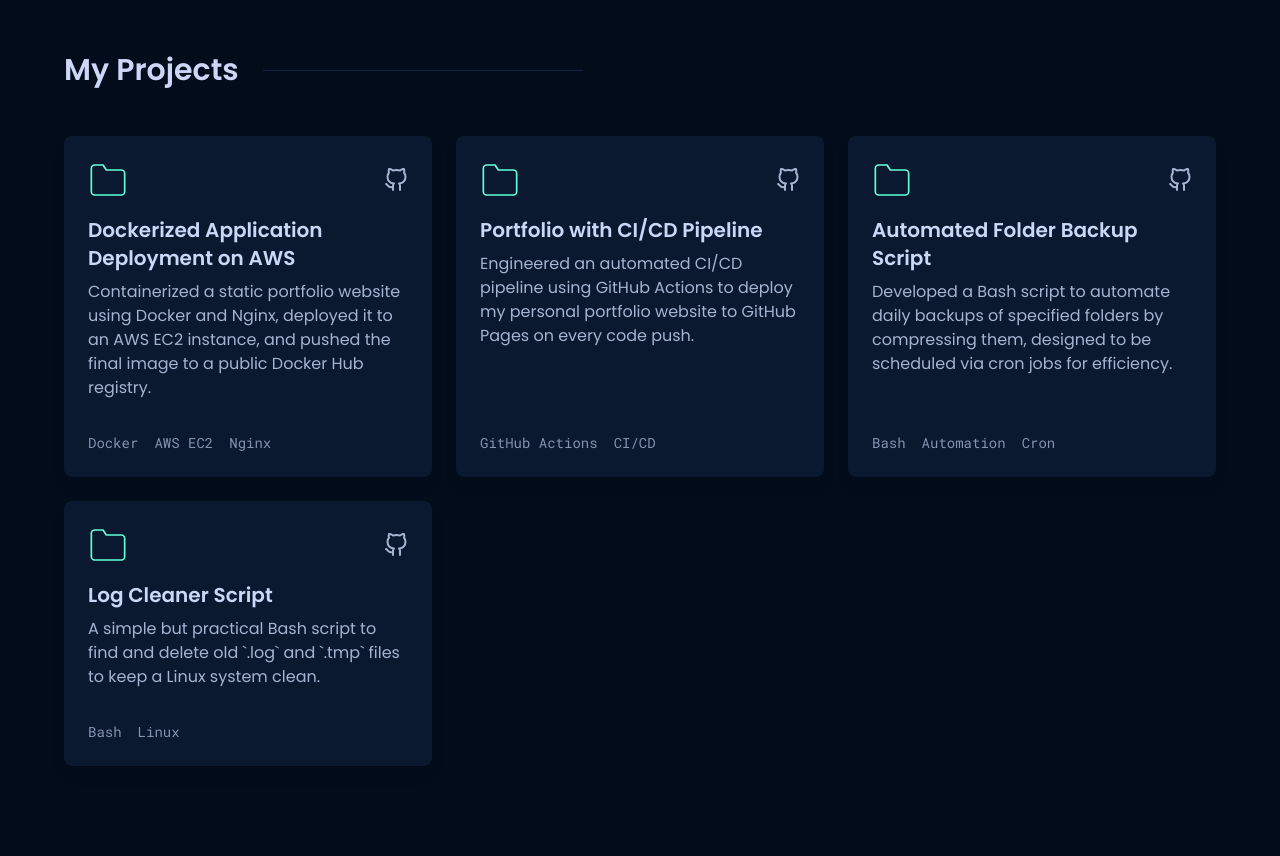
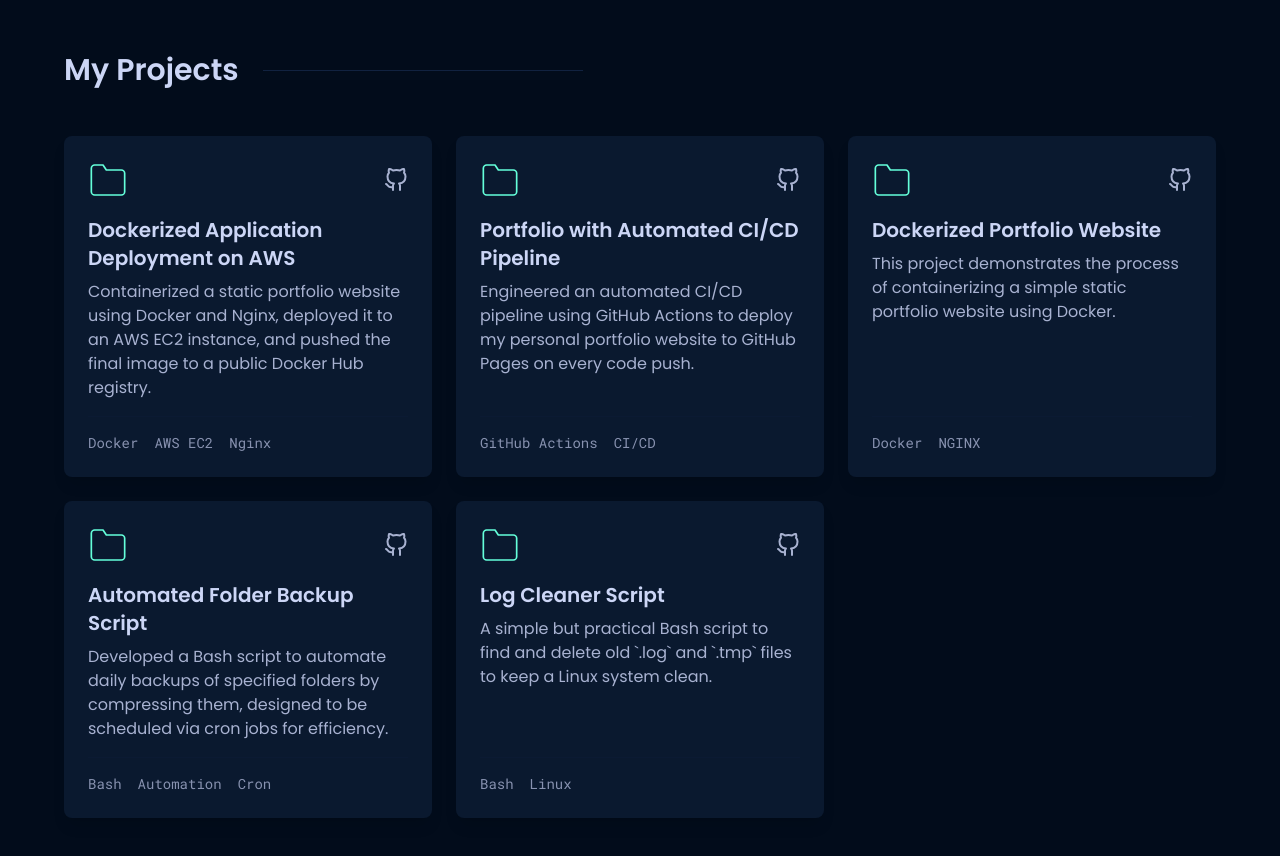
Before and after one commit to KunalSingh005/Kunal-Singh, a React (Vite) app: page / in a window 1280 px wide. Shown: the part 2320-3176 px from the top of the page. Built offline with nearby package versions, Linux system fonts and the light colour scheme.

Commit message:
Update constants.ts

```diff
--- a/constants.ts
+++ b/constants.ts
@@ -40,10 +40,16 @@ export const PROJECTS_DATA: Project[] = [
         repoUrl: 'https://github.com/KunalSingh005/dockerized-portfolio-website',
     },
     {
-        title: 'Portfolio with CI/CD Pipeline',
+        title: 'Portfolio with Automated CI/CD Pipeline',
         description: 'Engineered an automated CI/CD pipeline using GitHub Actions to deploy my personal portfolio website to GitHub Pages on every code push.',
         tech: ['GitHub Actions', 'CI/CD'],
         repoUrl: 'https://github.com/KunalSingh005/portfolio-website-cicd',
+    },
+    {
+        title: 'Dockerized Portfolio Website',
+        description: 'This project demonstrates the process of containerizing a simple static portfolio website using Docker.',
+        tech: ['Docker', 'NGINX'],
+        repoUrl: 'https://github.com/KunalSingh005/dockerized-portfolio-website',
     },
     {
         title: 'Automated Folder Backup Script',
```
